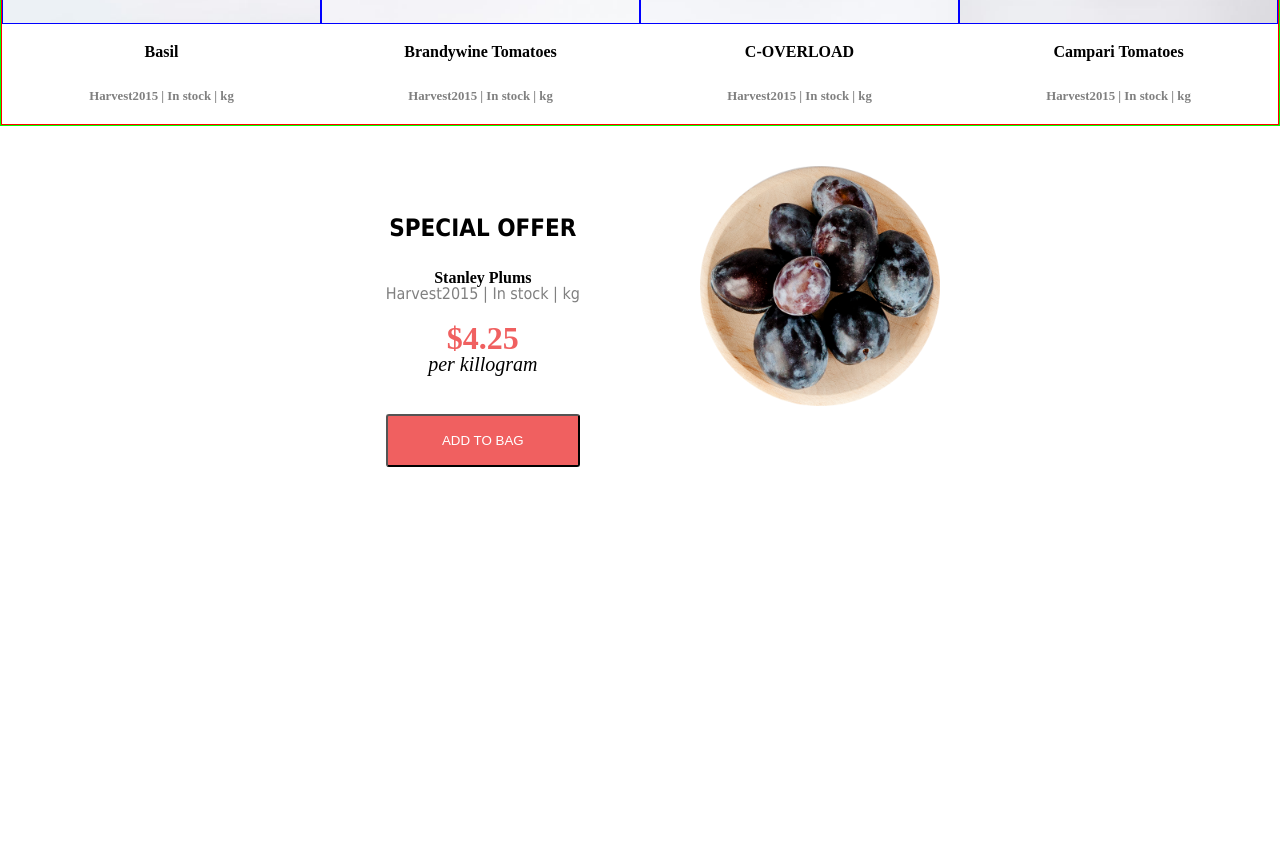
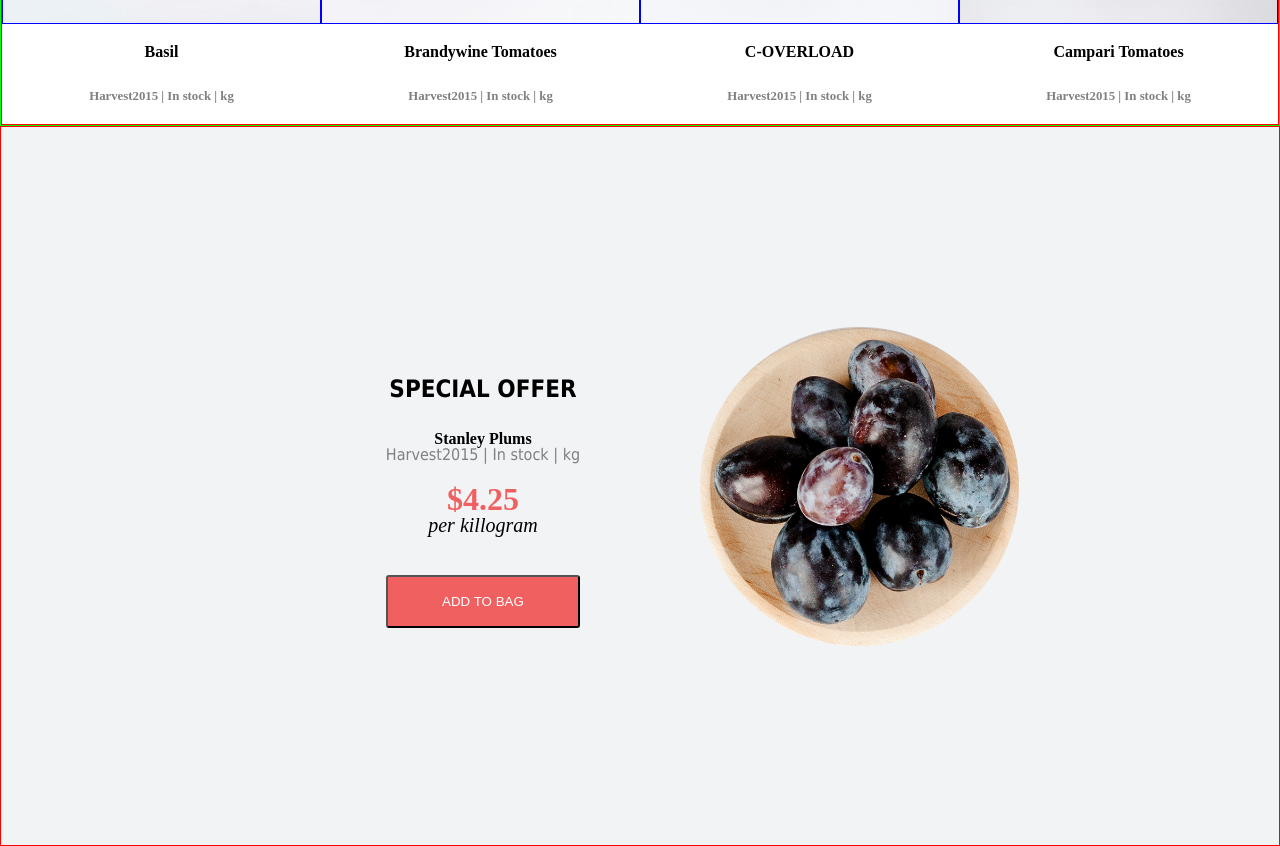
Before and after one commit to rimuse0207/Foodly-Store, a React (Create React App) app: page / in a window 1280 px wide. Shown: the part 1700-2546 px from the top of the page. Before the commit the page ends 2167 px from the top, so only its background shows below. Built offline with nearby package versions, Linux system fonts and the light colour scheme; the HTML template or start-up script is replaced by a standard one.

Commit message:
add icon

```diff
--- a/public/index.html
+++ b/public/index.html
@@ -2,7 +2,7 @@
 <html lang="en">
   <head>
     <meta charset="utf-8" />
-    <link rel="icon" href="%PUBLIC_URL%/favicon.ico" />
+    <link rel="icon" href="%PUBLIC_URL%/favicon2.ico" />
     <meta name="viewport" content="width=device-width, initial-scale=1" />
     <meta name="theme-color" content="#000000" />
     <meta
@@ -24,7 +24,7 @@
       work correctly both with client-side routing and a non-root public URL.
       Learn how to configure a non-root public URL by running `npm run build`.
     -->
-    <title>React App</title>
+    <title>Foodly-Store</title>
   </head>
   <body>
     <noscript>You need to enable JavaScript to run this app.</noscript>
--- a/src/Css/Calculate.css
+++ b/src/Css/Calculate.css
@@ -1,12 +1,14 @@
 .Calculate {
-  height: 40vh;
+  height: 90vh;
   padding: 40px;
+  border: 1px solid red;
+  background-color: #f2f3f5;
 }
 .Calculate > .Cal_left {
   float: left;
-
+  top: 25%;
   width: 50%;
-  height: 100%;
+  height: 50%;
   position: relative;
 }
 .Calculate > .Cal_left > div:first-child {
@@ -15,9 +17,9 @@
 }
 .Calculate > .Cal_right {
   float: right;
-
   width: 50%;
-  height: 100%;
+  height: 50%;
+  top: 25%;
   position: relative;
 }
 .Calculate > .Cal_right > img {
--- a/src/Css/MainImage.css
+++ b/src/Css/MainImage.css
@@ -7,6 +7,7 @@
   background-color: #f06060;
   opacity: 0.7;
   cursor: pointer;
+  transform: scale(1);
 }
 
 .wrap > .right:hover {
```
Also changed, not shown: 1 other file (tests, documents, lock files or other folders).
